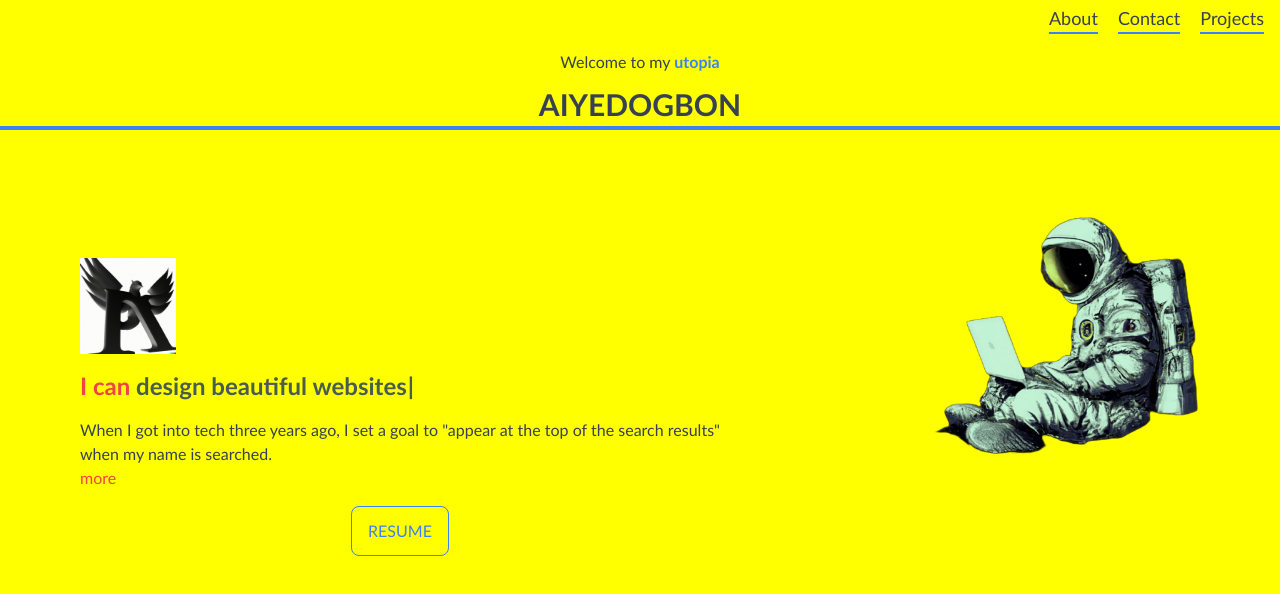
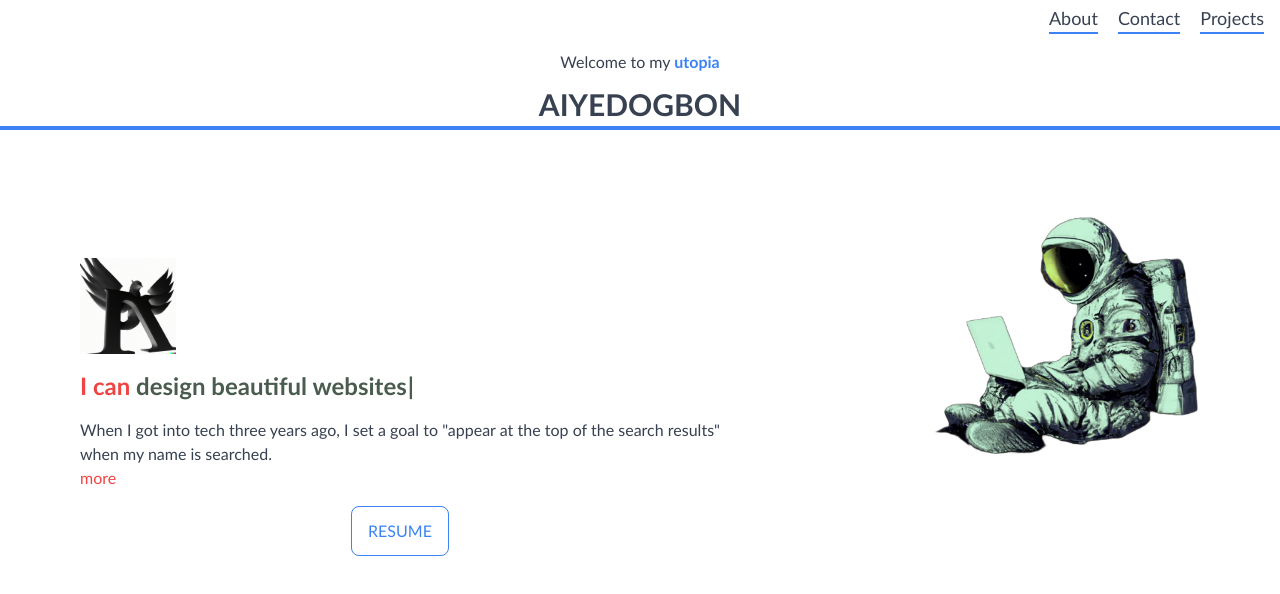
Before and after one commit to ayanfeOlugbeja/portfolio, a React (Create React App) app: page / in a window 1280 px wide. Shown: the top 594 px of the page. Built offline with nearby package versions, Linux system fonts and the light colour scheme.

Commit message:
Update index.css

```diff
--- a/src/index.css
+++ b/src/index.css
@@ -37,7 +37,7 @@ body {
     rgb(253, 252, 252) 50%,
     rgb(255, 255, 255) 100%
   ); */
-  background: yellow;
+  background: #ffffff;
 }
 .social::after {
   content: '';
```
